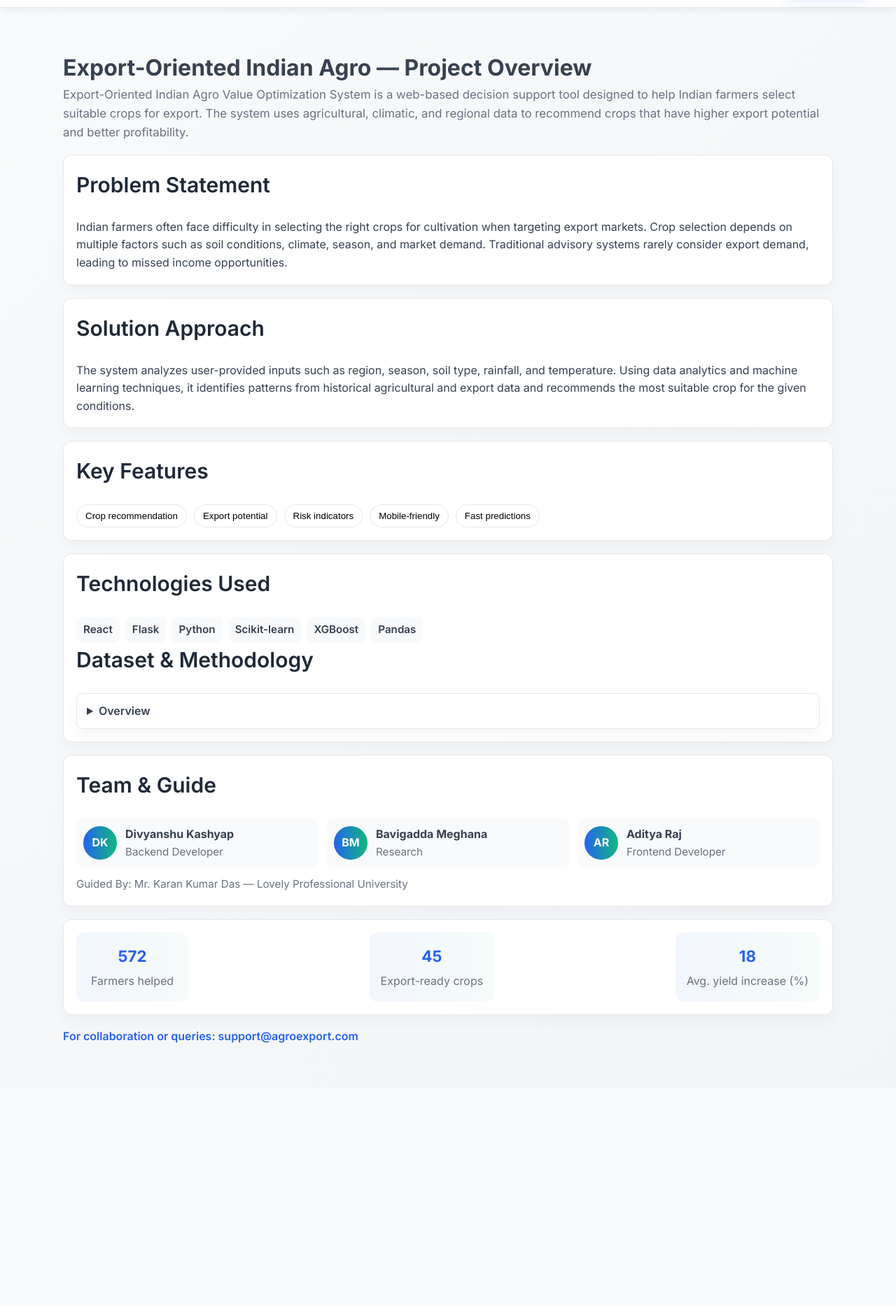
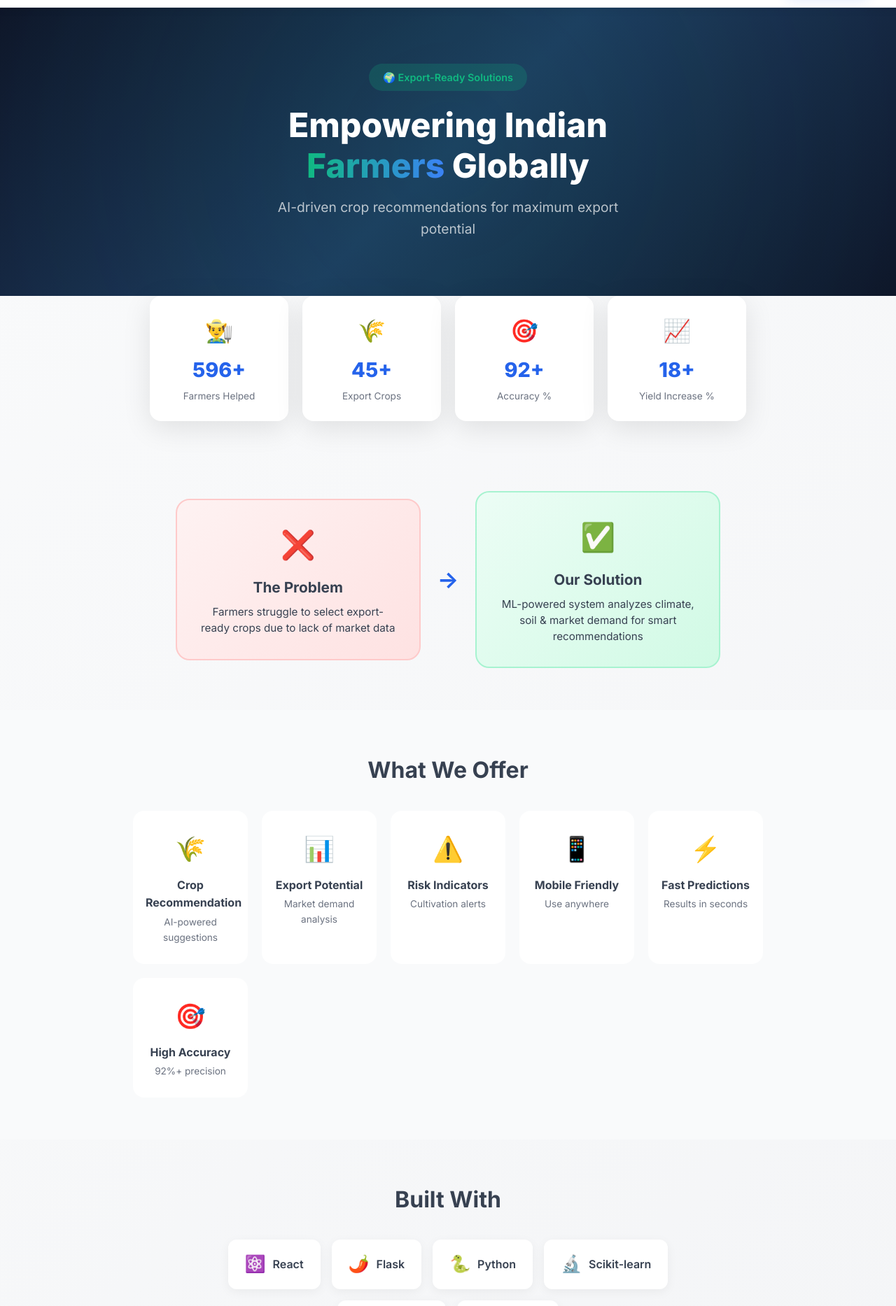
Before and after one commit to AdityaRaj-03/-Export-Oriented-Indian-Agro-Value-Optimization-System, a React (Vite) app: page /about in a window 1280 px wide. Shown: the part 60-1927 px from the top of the page at 70% size. Before the commit the page ends 1615 px from the top, so only its background shows below. Built offline with nearby package versions, Linux system fonts and the light colour scheme.

Commit message:
about page updated

```diff
--- a/src/pages/About.jsx
+++ b/src/pages/About.jsx
@@ -1,8 +1,8 @@
 import { useEffect, useState } from "react";
+import { Link } from "react-router-dom";
 import "../style/Home.css";
-import Avatar from "../assets/aditya-avatar.svg";
 
-function Counter({ to, label }) {
+function Counter({ to, label, icon }) {
   const [value, setValue] = useState(0);
   useEffect(() => {
     let start = 0;
@@ -21,8 +21,9 @@ function Counter({ to, label }) {
   }, [to]);
 
   return (
-    <div className="stat">
-      <div className="stat-value">{value}{typeof to === 'string' ? '' : ''}</div>
+    <div className="stat-card-new">
+      <div className="stat-icon">{icon}</div>
+      <div className="stat-value">{value}+</div>
       <div className="stat-label">{label}</div>
     </div>
   );
@@ -30,108 +31,124 @@ function Counter({ to, label }) {
 
 function About() {
   const features = [
-    "Crop recommendation",
-    "Export potential",
-    "Risk indicators",
-    "Mobile-friendly",
-    "Fast predictions",
+    { icon: "🌾", title: "Crop Recommendation", desc: "AI-powered suggestions" },
+    { icon: "📊", title: "Export Potential", desc: "Market demand analysis" },
+    { icon: "⚠️", title: "Risk Indicators", desc: "Cultivation alerts" },
+    { icon: "📱", title: "Mobile Friendly", desc: "Use anywhere" },
+    { icon: "⚡", title: "Fast Predictions", desc: "Results in seconds" },
+    { icon: "🎯", title: "High Accuracy", desc: "92%+ precision" },
   ];
 
-  const tech = ["React", "Flask", "Python", "Scikit-learn", "XGBoost", "Pandas"];
+  const tech = [
+    { name: "React", icon: "⚛️", color: "#61DAFB" },
+    { name: "Flask", icon: "🌶️", color: "#000" },
+    { name: "Python", icon: "🐍", color: "#3776AB" },
+    { name: "Scikit-learn", icon: "🔬", color: "#F7931E" },
+    { name: "XGBoost", icon: "🚀", color: "#FF6600" },
+    { name: "Pandas", icon: "🐼", color: "#150458" },
+  ];
 
   const team = [
-    { name: "Divyanshu Kashyap", role: "Backend Developer" },
-    { name: "Bavigadda Meghana", role: "Research" },
-    { name: "Aditya Raj", role: "Frontend Developer" },
+    { name: "Divyanshu Kashyap", role: "Backend Developer", icon: "⚙️" },
+    { name: "Bavigadda Meghana", role: "Research & ML", icon: "🧠" },
+    { name: "Aditya Raj", role: "Frontend Developer", icon: "🎨" },
   ];
 
-  const [active, setActive] = useState({});
-
-  function toggleFeature(i) {
-    setActive((s) => ({ ...s, [i]: !s[i] }));
-  }
+  const [hoveredFeature, setHoveredFeature] = useState(null);
 
   return (
-    <div className="page about-page">
-      <div className="about-grid">
-        <div className="about-content">
-          <h1>Export-Oriented Indian Agro — Project Overview</h1>
-          <p className="lead">
-            Export-Oriented Indian Agro Value Optimization System is a web-based decision support tool designed to help Indian farmers select suitable crops for export.
-            The system uses agricultural, climatic, and regional data to recommend crops that have higher export potential and better profitability.
-          </p>
-
-          <section className="card">
-            <h2>Problem Statement</h2>
-            <p>
-              Indian farmers often face difficulty in selecting the right crops for cultivation when targeting export markets. Crop selection depends on multiple factors such as soil conditions, climate, season, and market demand.
-              Traditional advisory systems rarely consider export demand, leading to missed income opportunities.
-            </p>
+    <div className="page about-page-new">
+      {/* Hero Section */}
+      <section className="about-hero">
+        <div className="about-hero-content">
+          <span className="badge">🌍 Export-Ready Solutions</span>
+          <h1>Empowering Indian<br /><span className="gradient-text">Farmers</span> Globally</h1>
+          <p>AI-driven crop recommendations for maximum export potential</p>
+        </div>
       </section>
 
-          <section className="card">
-            <h2>Solution Approach</h2>
-            <p>
-              The system analyzes user-provided inputs such as region, season, soil type, rainfall, and temperature. Using data analytics and machine learning techniques, it identifies patterns from historical agricultural and export data and recommends the most suitable crop for the given conditions.
-            </p>
+      {/* Stats Section */}
+      <section className="stats-section">
+        <Counter to={1200} label="Farmers Helped" icon="👨‍🌾" />
+        <Counter to={45} label="Export Crops" icon="🌾" />
+        <Counter to={92} label="Accuracy %" icon="🎯" />
+        <Counter to={18} label="Yield Increase %" icon="📈" />
       </section>
 
-          <section className="card">
-            <h2>Key Features</h2>
-            <div className="feature-chips">
+      {/* Problem & Solution */}
+      <section className="problem-solution">
+        <div className="ps-card problem">
+          <div className="ps-icon">❌</div>
+          <h3>The Problem</h3>
+          <p>Farmers struggle to select export-ready crops due to lack of market data</p>
+        </div>
+        <div className="ps-arrow">→</div>
+        <div className="ps-card solution">
+          <div className="ps-icon">✅</div>
+          <h3>Our Solution</h3>
+          <p>ML-powered system analyzes climate, soil & market demand for smart recommendations</p>
+        </div>
+      </section>
+
+      {/* Features Grid */}
+      <section className="features-section-new">
+        <h2>What We Offer</h2>
+        <div className="features-grid-new">
           {features.map((f, i) => (
-                <button key={i} className={"chip " + (active[i] ? 'active' : '')} onClick={() => toggleFeature(i)}>
-                  {f}
-                </button>
+            <div
+              key={i}
+              className={`feature-card-new ${hoveredFeature === i ? 'active' : ''}`}
+              onMouseEnter={() => setHoveredFeature(i)}
+              onMouseLeave={() => setHoveredFeature(null)}
+            >
+              <div className="feature-icon-new">{f.icon}</div>
+              <h4>{f.title}</h4>
+              <p>{f.desc}</p>
+            </div>
           ))}
         </div>
       </section>
 
-          <section className="card split">
-            <div>
-              <h2>Technologies Used</h2>
-              <div className="tech-list">
+      {/* Tech Stack */}
+      <section className="tech-section">
+        <h2>Built With</h2>
+        <div className="tech-grid">
           {tech.map((t, i) => (
-                  <span key={i} className="tech">{t}</span>
+            <div key={i} className="tech-card">
+              <span className="tech-icon">{t.icon}</span>
+              <span className="tech-name">{t.name}</span>
+            </div>
           ))}
-              </div>
-            </div>
-
-            <div>
-              <h2>Dataset & Methodology</h2>
-              <details className="faq-item"><summary>Overview</summary>
-                <p>
-                  The system uses historical agricultural data including soil properties, weather conditions, regional information, and crop records. Data preprocessing, feature selection, and machine learning models (Random Forest, XGBoost) are applied to predict crop suitability and export potential.
-                </p>
-              </details>
         </div>
       </section>
 
-          <section className="card">
-            <h2>Team & Guide</h2>
-            <div className="team-grid">
+      {/* Team Section */}
+      <section className="team-section-new">
+        <h2>Meet the Team</h2>
+        <div className="team-grid-new">
           {team.map((m, i) => (
-                <div key={i} className="team-card">
-                  <div className="team-avatar">{m.name.split(' ').map(n => n[0]).slice(0,2).join('')}</div>
-                  <div>
-                    <strong>{m.name}</strong>
-                    <div className="muted">{m.role}</div>
+            <div key={i} className="team-card-new">
+              <div className="team-photo-placeholder">
+                <span>{m.icon}</span>
               </div>
+              <h3 className="team-name">{m.name}</h3>
+              <p className="team-role">{m.role}</p>
             </div>
           ))}
         </div>
-            <p className="muted" style={{ marginTop: 12 }}>Guided By: Mr. Karan Kumar Das — Lovely Professional University</p>
+        <p className="guide-text">
+          <span className="guide-icon">👨‍🏫</span>
+          Guided by <strong>Mr. Karan Kumar Das</strong> — LPU
+        </p>
       </section>
 
-          <section className="card stats-row">
-            <Counter to={1200} label="Farmers helped" />
-            <Counter to={45} label="Export-ready crops" />
-            <Counter to={18} label="Avg. yield increase (%)" />
+      {/* CTA */}
+      <section className="about-cta-section">
+        <div className="cta-content">
+          <h2>Ready to Boost Your Exports?</h2>
+          <Link to="/recommend" className="cta-btn-new">Get Started →</Link>
+        </div>
       </section>
-
-          <p className="about-cta">For collaboration or queries: <a href="mailto:support@agroexport.com">support@agroexport.com</a></p>
-        </div>
-      </div>
     </div>
   );
 }
--- a/src/style/Home.css
+++ b/src/style/Home.css
@@ -273,7 +273,355 @@ form button:active {
   .team-card { display:flex; gap:12px; align-items:center; background:var(--light); padding:10px; border-radius:10px; }
   .team-avatar { width:48px; height:48px; border-radius:50%; background:linear-gradient(90deg,var(--primary),var(--secondary)); color:white; display:flex; align-items:center; justify-content:center; font-weight:700; }
   .muted { color:var(--text-light); font-size:0.95rem; }
-  .stats-row { display:flex; gap:18px; justify-content:space-between; flex-wrap:wrap; }
-  .stat { background:linear-gradient(90deg, rgba(37,99,235,0.06), rgba(16,185,129,0.04)); padding:16px; border-radius:12px; min-width:160px; text-align:center; }
-  .stat-value { font-size:1.4rem; font-weight:700; color:var(--primary); }
-  .stat-label { color:var(--text-light); margin-top:6px; }
+
+  /* New Team Card Design */
+  .team-grid-new {
+    display: grid;
+    grid-template-columns: repeat(auto-fit, minmax(220px, 1fr));
+    gap: 24px;
+    margin-top: 24px;
+  }
+  .team-card-new {
+    background: white;
+    border-radius: 16px;
+    padding: 24px;
+    text-align: center;
+    box-shadow: 0 4px 20px rgba(0,0,0,0.08);
+    transition: transform 0.3s ease, box-shadow 0.3s ease;
+  }
+  .team-card-new:hover {
+    transform: translateY(-5px);
+    box-shadow: 0 8px 30px rgba(0,0,0,0.12);
+  }
+  .team-photo-placeholder {
+    width: 100px;
+    height: 100px;
+    border-radius: 50%;
+    background: linear-gradient(135deg, #e0e7ff 0%, #c7d2fe 100%);
+    margin: 0 auto 16px;
+    display: flex;
+    align-items: center;
+    justify-content: center;
+    font-size: 2.5rem;
+    color: var(--primary);
+    font-weight: 700;
+    overflow: hidden;
+  }
+  .team-photo-placeholder img {
+    width: 100%;
+    height: 100%;
+    object-fit: cover;
+  }
+  .team-name {
+    font-size: 1.1rem;
+    font-weight: 700;
+    color: var(--heading);
+    margin-bottom: 4px;
+  }
+  .team-role {
+    font-size: 0.9rem;
+    font-weight: 600;
+    color: #10b981;
+  }
+
+  /* ============== NEW ABOUT PAGE STYLES ============== */
+  .about-page-new {
+    padding: 0;
+    max-width: 100%;
+  }
+
+  /* About Hero */
+  .about-hero {
+    background: linear-gradient(135deg, #0f172a 0%, #1e3a5f 50%, #0f172a 100%);
+    padding: 80px 24px;
+    text-align: center;
+    position: relative;
+    overflow: hidden;
+  }
+  .about-hero::before {
+    content: '';
+    position: absolute;
+    top: -50%;
+    left: -50%;
+    width: 200%;
+    height: 200%;
+    background: radial-gradient(circle, rgba(16,185,129,0.1) 0%, transparent 50%);
+    animation: pulse 4s ease-in-out infinite;
+  }
+  @keyframes pulse {
+    0%, 100% { transform: scale(1); opacity: 0.5; }
+    50% { transform: scale(1.1); opacity: 0.8; }
+  }
+  .about-hero-content {
+    position: relative;
+    z-index: 1;
+  }
+  .about-hero .badge {
+    background: rgba(16,185,129,0.2);
+    color: #10b981;
+    padding: 8px 20px;
+    border-radius: 50px;
+    font-size: 0.9rem;
+    font-weight: 600;
+    display: inline-block;
+    margin-bottom: 20px;
+  }
+  .about-hero h1 {
+    color: white;
+    font-size: 3rem;
+    font-weight: 800;
+    line-height: 1.2;
+    margin-bottom: 16px;
+  }
+  .gradient-text {
+    background: linear-gradient(90deg, #10b981, #3b82f6);
+    -webkit-background-clip: text;
+    -webkit-text-fill-color: transparent;
+    background-clip: text;
+  }
+  .about-hero p {
+    color: rgba(255,255,255,0.7);
+    font-size: 1.2rem;
+    max-width: 500px;
+    margin: 0 auto;
+  }
+
+  /* Stats Section */
+  .stats-section {
+    display: grid;
+    grid-template-columns: repeat(4, 1fr);
+    gap: 20px;
+    padding: 40px 24px;
+    max-width: 900px;
+    margin: -40px auto 0;
+    position: relative;
+    z-index: 2;
+  }
+  .stat-card-new {
+    background: white;
+    padding: 24px 16px;
+    border-radius: 16px;
+    text-align: center;
+    box-shadow: 0 10px 40px rgba(0,0,0,0.1);
+    transition: transform 0.3s ease;
+  }
+  .stat-card-new:hover {
+    transform: translateY(-5px);
+  }
+  .stat-icon {
+    font-size: 2rem;
+    margin-bottom: 8px;
+  }
+  .stat-card-new .stat-value {
+    font-size: 1.8rem;
+    font-weight: 800;
+    color: var(--primary);
+  }
+  .stat-card-new .stat-label {
+    font-size: 0.85rem;
+    color: var(--text-light);
+    margin-top: 4px;
+  }
+
+  /* Problem Solution Section */
+  .problem-solution {
+    display: flex;
+    align-items: center;
+    justify-content: center;
+    gap: 24px;
+    padding: 60px 24px;
+    max-width: 900px;
+    margin: 0 auto;
+  }
+  .ps-card {
+    flex: 1;
+    padding: 32px;
+    border-radius: 20px;
+    text-align: center;
+    max-width: 350px;
+  }
+  .ps-card.problem {
+    background: linear-gradient(135deg, #fef2f2, #fee2e2);
+    border: 2px solid #fecaca;
+  }
+  .ps-card.solution {
+    background: linear-gradient(135deg, #ecfdf5, #d1fae5);
+    border: 2px solid #a7f3d0;
+  }
+  .ps-icon {
+    font-size: 2.5rem;
+    margin-bottom: 12px;
+  }
+  .ps-card h3 {
+    font-size: 1.3rem;
+    font-weight: 700;
+    margin-bottom: 8px;
+    color: var(--heading);
+  }
+  .ps-card p {
+    font-size: 0.95rem;
+    color: var(--text);
+    line-height: 1.5;
+  }
+  .ps-arrow {
+    font-size: 2rem;
+    color: var(--primary);
+    font-weight: bold;
+  }
+
+  /* Features Section New */
+  .features-section-new {
+    padding: 60px 24px;
+    background: var(--light);
+    text-align: center;
+  }
+  .features-section-new h2 {
+    font-size: 2rem;
+    font-weight: 700;
+    margin-bottom: 32px;
+    color: var(--heading);
+  }
+  .features-grid-new {
+    display: grid;
+    grid-template-columns: repeat(auto-fit, minmax(160px, 1fr));
+    gap: 20px;
+    max-width: 900px;
+    margin: 0 auto;
+  }
+  .feature-card-new {
+    background: white;
+    padding: 24px 16px;
+    border-radius: 16px;
+    text-align: center;
+    cursor: pointer;
+    transition: all 0.3s ease;
+    border: 2px solid transparent;
+  }
+  .feature-card-new:hover, .feature-card-new.active {
+    border-color: var(--primary);
+    transform: translateY(-5px);
+    box-shadow: 0 10px 30px rgba(37,99,235,0.15);
+  }
+  .feature-icon-new {
+    font-size: 2.2rem;
+    margin-bottom: 12px;
+  }
+  .feature-card-new h4 {
+    font-size: 1rem;
+    font-weight: 700;
+    color: var(--heading);
+    margin-bottom: 4px;
+  }
+  .feature-card-new p {
+    font-size: 0.85rem;
+    color: var(--text-light);
+  }
+
+  /* Tech Section */
+  .tech-section {
+    padding: 60px 24px;
+    text-align: center;
+    max-width: 800px;
+    margin: 0 auto;
+  }
+  .tech-section h2 {
+    font-size: 2rem;
+    font-weight: 700;
+    margin-bottom: 32px;
+    color: var(--heading);
+  }
+  .tech-grid {
+    display: flex;
+    flex-wrap: wrap;
+    justify-content: center;
+    gap: 16px;
+  }
+  .tech-card {
+    background: white;
+    padding: 16px 24px;
+    border-radius: 12px;
+    display: flex;
+    align-items: center;
+    gap: 10px;
+    box-shadow: 0 4px 15px rgba(0,0,0,0.05);
+    transition: all 0.3s ease;
+    cursor: default;
+  }
+  .tech-card:hover {
+    transform: scale(1.05);
+    box-shadow: 0 8px 25px rgba(0,0,0,0.1);
+  }
+  .tech-icon {
+    font-size: 1.5rem;
+  }
+  .tech-name {
+    font-weight: 600;
+    color: var(--heading);
+  }
+
+  /* Team Section New */
+  .team-section-new {
+    padding: 60px 24px;
+    background: linear-gradient(135deg, #f0f9ff, #e0f2fe);
+    text-align: center;
+  }
+  .team-section-new h2 {
+    font-size: 2rem;
+    font-weight: 700;
+    margin-bottom: 32px;
+    color: var(--heading);
+  }
+  .guide-text {
+    margin-top: 24px;
+    color: var(--text);
+    font-size: 1rem;
+    display: flex;
+    align-items: center;
+    justify-content: center;
+    gap: 8px;
+  }
+  .guide-icon {
+    font-size: 1.5rem;
+  }
+
+  /* About CTA Section */
+  .about-cta-section {
+    padding: 80px 24px;
+    background: linear-gradient(135deg, var(--primary), #10b981);
+    text-align: center;
+  }
+  .cta-content h2 {
+    color: white;
+    font-size: 2rem;
+    font-weight: 700;
+    margin-bottom: 24px;
+  }
+  .cta-btn-new {
+    display: inline-block;
+    background: white;
+    color: var(--primary);
+    padding: 14px 32px;
+    border-radius: 12px;
+    font-weight: 700;
+    font-size: 1.1rem;
+    text-decoration: none;
+    transition: all 0.3s ease;
+  }
+  .cta-btn-new:hover {
+    transform: scale(1.05);
+    box-shadow: 0 10px 30px rgba(0,0,0,0.2);
+  }
+
+  /* Responsive */
+  @media (max-width: 768px) {
+    .about-hero h1 { font-size: 2rem; }
+    .stats-section { grid-template-columns: repeat(2, 1fr); margin-top: -20px; }
+    .problem-solution { flex-direction: column; }
+    .ps-arrow { transform: rotate(90deg); }
+    .features-grid-new { grid-template-columns: repeat(2, 1fr); }
+  }
+  @media (max-width: 480px) {
+    .stats-section { grid-template-columns: 1fr 1fr; gap: 12px; }
+    .stat-card-new { padding: 16px 12px; }
+    .features-grid-new { grid-template-columns: 1fr 1fr; gap: 12px; }
+  }
```
Lines whose indentation alone changed are shown as unchanged.
